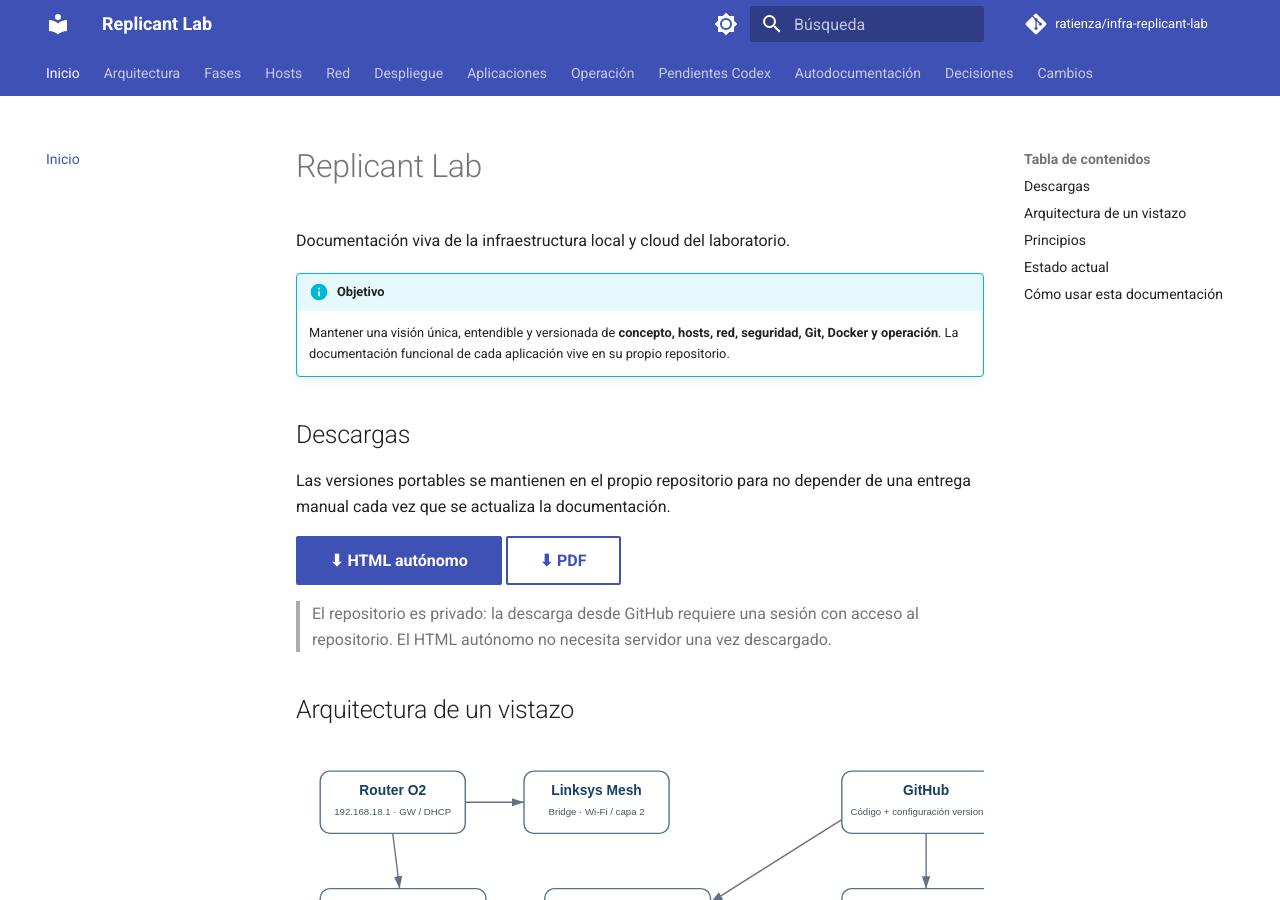
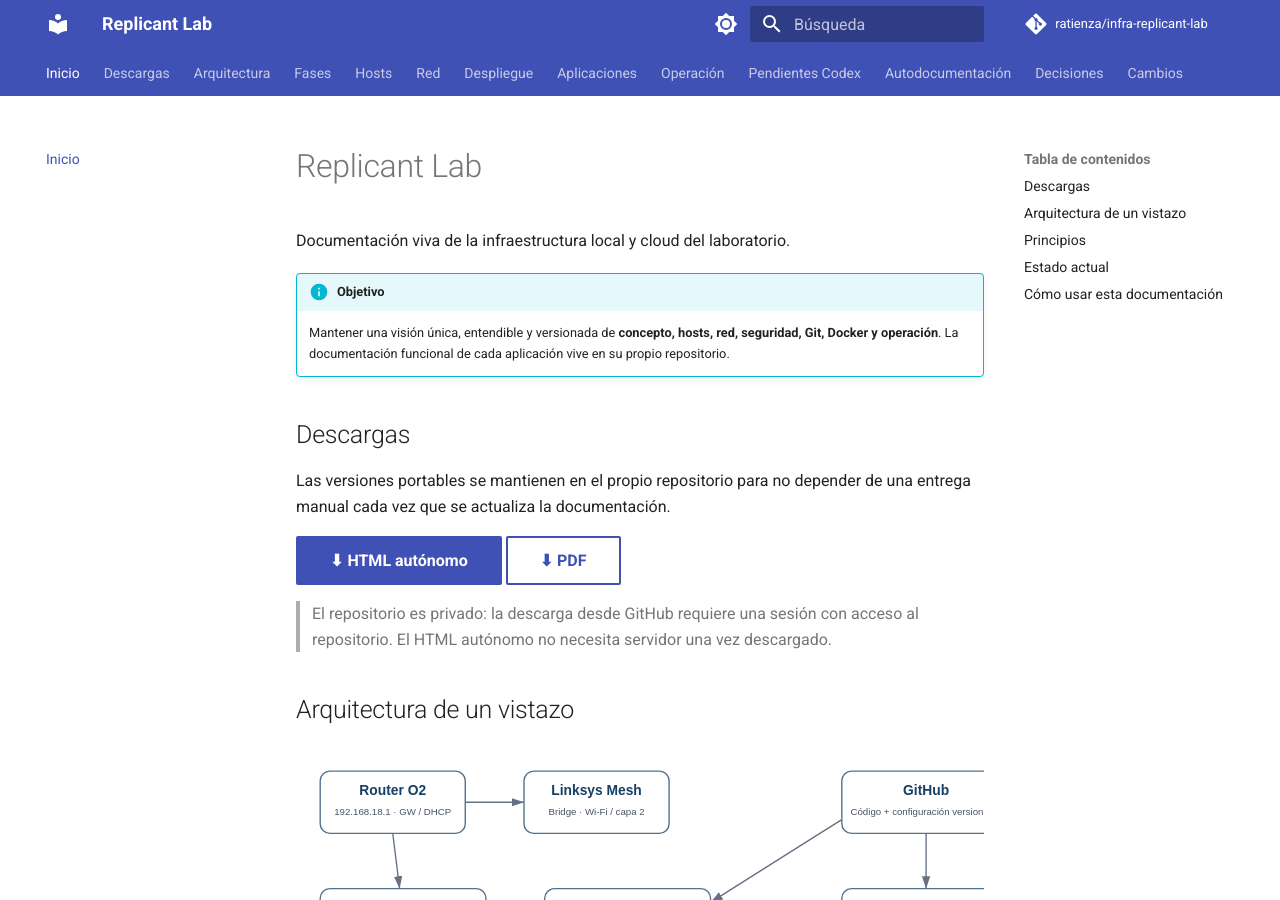
Before and after one commit to ratienza/infra-replicant-lab, an MkDocs documentation site: the page built from docs/index.md, in a window 1280 px wide and 900 px high. Built offline with MkDocs 1.6.1 and Material for MkDocs 9.7.7, drawn with Linux system fonts in a browser that asks for light colours; comment, search, counter and statistics services are not loaded.

Commit message:
Expose direct HTML and PDF downloads in docs navigation

```diff
--- a/mkdocs.yml
+++ b/mkdocs.yml
@@ -5,6 +5,7 @@ repo_url: https://github.com/ratienza/infra-replicant-lab
 
 nav:
   - Inicio: index.md
+  - Descargas: descargas.md
   - Arquitectura: arquitectura.md
   - Fases:
       - 01 · Concepto: fases/01-concepto.md
```
